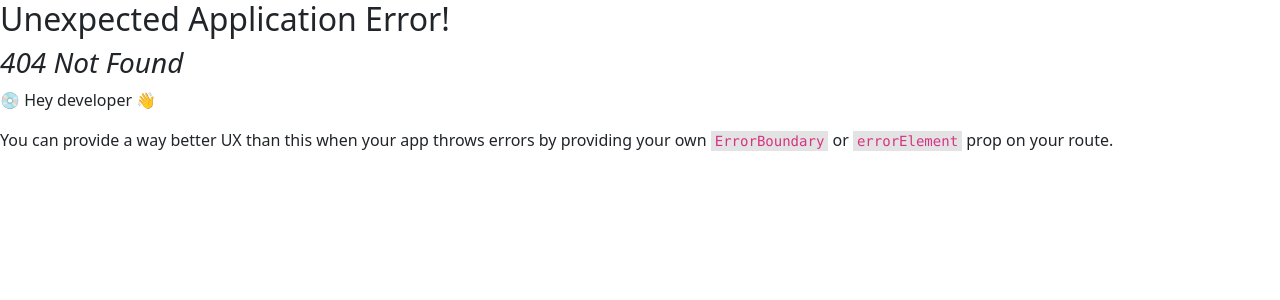
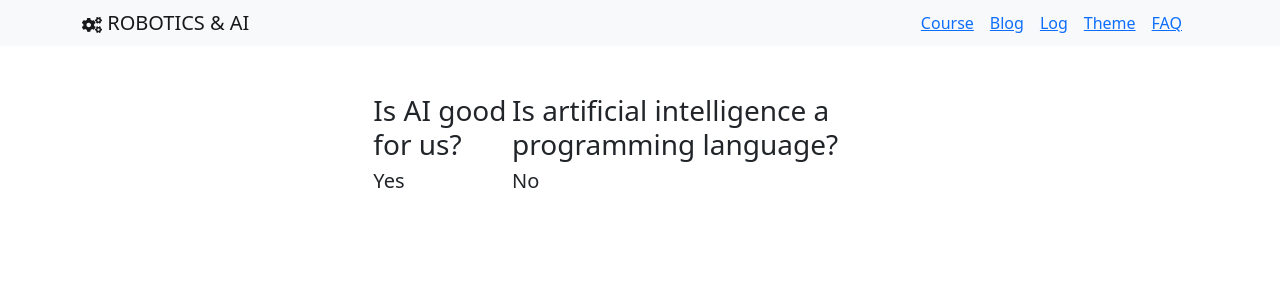
Before and after one commit to Bijoykrishna11/assignment10client, a React (Create React App) app: page /faq in a window 1280 px wide. Before the commit this address had no page. Shown: the top 300 px of the page. Built offline with nearby package versions, Linux system fonts and the light colour scheme.

Commit message:
faq part

```diff
--- /dev/null
+++ b/src/Components/Faq/Faq.js
@@ -0,0 +1,20 @@
+import React from 'react';
+
+const Faq = () => {
+    return (
+        <div className="col-md-5 clo-lg-12 mx-auto d-flex">
+            <div className='mt-5'>
+                <h3>Is AI good for us?</h3>
+                <h5>Yes</h5>
+            </div>
+
+            <div>
+                <h3 className='mt-5'>Is artificial intelligence a programming language?</h3>
+                <h5>No</h5>
+            </div>
+
+        </div>
+    );
+};
+
+export default Faq;
--- a/src/Components/Header/Header.js
+++ b/src/Components/Header/Header.js
@@ -19,7 +19,7 @@ const Header = () => {
                         <Link className='pe-3 ' to='/course'>Course</Link>
                         <Link className='pe-3' to="/blog">Blog</Link>
                         <Link className='pe-3' to='/login'>Log </Link>
-                        <Link className='pe-3' to="/them">Them</Link>
+                        <Link className='pe-3' to="/them">Theme</Link>
                         <Link className='pe-3' to="/faq" >FAQ</Link>
 
                     </Nav>
--- a/src/Components/Routes/Routes.js
+++ b/src/Components/Routes/Routes.js
@@ -4,6 +4,7 @@ import Main from "../Main/Main";
 import Blog from '../Blog/Blog'
 import Course from '../Course/Course'
 import Register from "../Register/Register";
+import Faq from "../Faq/Faq";
 
 
 export const routes = createBrowserRouter([
@@ -18,6 +19,10 @@ export const routes = createBrowserRouter([
             {
                 path: '/blog',
                 element: <Blog></Blog>
+            },
+            {
+                path: '/faq',
+                element: <Faq></Faq>
             },
             {
                 path: '/course',
```
